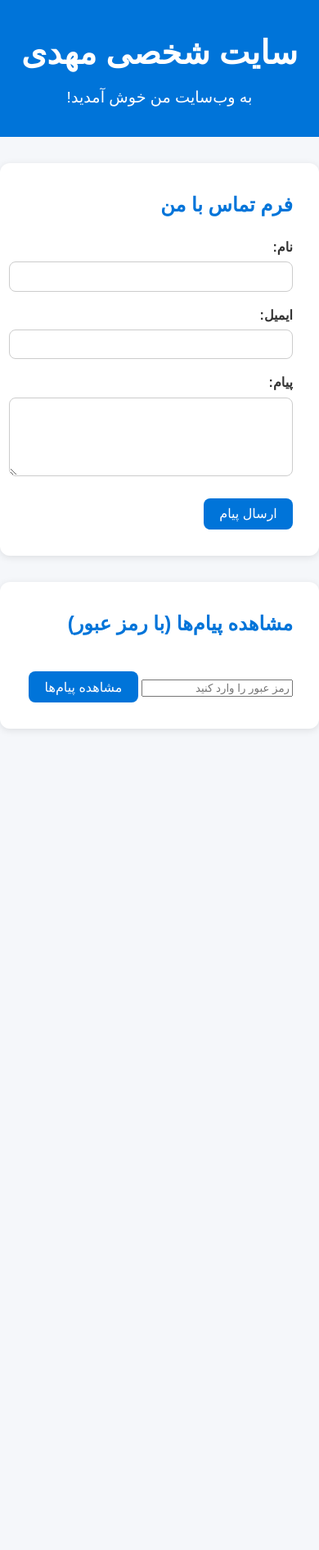
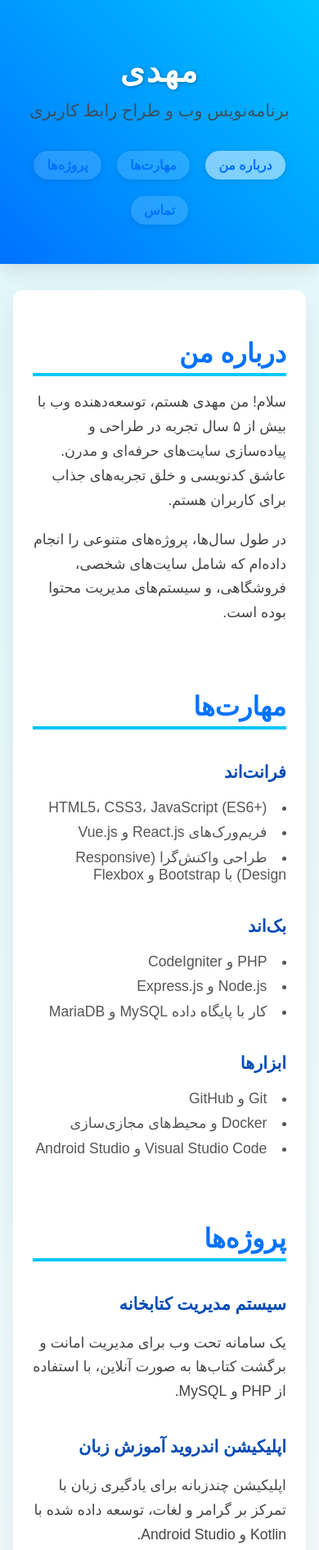
Before and after one commit to mahdi-R98/my-personal-website, a plain HTML site: page index.html in a window 390 px wide. Shown: the top 1891 px of the page at 82% size. Before the commit the page ends 921 px from the top, so only its background shows below. Drawn offline with Linux system fonts and the light colour scheme; a web font is replaced by a local one.

Commit message:
Update index.html

```diff
--- a/index.html
+++ b/index.html
@@ -1,215 +1,329 @@
 <!DOCTYPE html>
 <html lang="fa" dir="rtl">
 <head>
-  <meta charset="UTF-8">
-  <meta name="viewport" content="width=device-width, initial-scale=1">
+<meta charset="UTF-8" />
+<meta name="viewport" content="width=device-width, initial-scale=1" />
 <title>سایت شخصی مهدی</title>
-  <link href="https://cdn.fontcdn.ir/Font/Persian/Vazir/Vazir.css" rel="stylesheet">
+<link href="https://cdn.fontcdn.ir/Font/Persian/Vazir/Vazir.css" rel="stylesheet" />
 <style>
+  /* ریست پایه */
+  * {
+    box-sizing: border-box;
+  }
   body {
     font-family: 'Vazir', sans-serif;
     margin: 0;
     padding: 0;
-      background: #f5f7fa;
-      color: #333;
-      line-height: 1.6;
+    background: linear-gradient(135deg, #e0f7fa, #ffffff);
+    color: #222;
+    scroll-behavior: smooth;
+  }
+  a {
+    text-decoration: none;
+    color: #0072ff;
+    transition: color 0.3s ease;
+  }
+  a:hover {
+    color: #004bb5;
   }
   header {
-      background: #0074d9;
+    background: linear-gradient(45deg, #0072ff, #00c6ff);
+    color: white;
+    padding: 4rem 1rem 3rem;
+    text-align: center;
+    box-shadow: 0 6px 25px rgba(0,0,0,0.12);
+    position: sticky;
+    top: 0;
+    z-index: 100;
+  }
+  header h1 {
+    margin: 0;
+    font-size: 3.5rem;
+    font-weight: 900;
+    letter-spacing: 2px;
+    text-shadow: 1px 1px 5px rgba(0,0,0,0.3);
+  }
+  header p {
+    font-size: 1.3rem;
+    margin-top: 0.5rem;
+    font-weight: 500;
+    opacity: 0.85;
+  }
+  nav {
+    margin-top: 2rem;
+    display: flex;
+    justify-content: center;
+    gap: 2.5rem;
+    flex-wrap: wrap;
+  }
+  nav a {
+    font-weight: 600;
+    font-size: 1.2rem;
+    padding: 0.7rem 1.3rem;
+    border-radius: 40px;
+    background: rgba(255 255 255 / 0.15);
+    box-shadow: 0 2px 8px rgba(0,0,0,0.1);
+    transition: background 0.3s ease;
+  }
+  nav a:hover, nav a.active {
+    background: rgba(255 255 255 / 0.5);
+  }
+
+  main {
+    max-width: 900px;
+    margin: 3rem auto 5rem;
+    background: white;
+    border-radius: 18px;
+    padding: 3rem 3.5rem;
+    box-shadow: 0 14px 40px rgba(0,0,0,0.08);
+  }
+  section {
+    margin-bottom: 5rem;
+  }
+  section:last-child {
+    margin-bottom: 0;
+  }
+  h2 {
+    color: #0072ff;
+    font-weight: 900;
+    font-size: 2.8rem;
+    margin-bottom: 1rem;
+    border-bottom: 4px solid #00c6ff;
+    padding-bottom: 0.3rem;
+  }
+  h3 {
+    font-size: 1.7rem;
+    margin-top: 2.5rem;
+    color: #004bb5;
+  }
+  p {
+    line-height: 1.7;
+    font-size: 1.1rem;
+    color: #444;
+  }
+  ul {
+    list-style: inside disc;
+    padding: 0;
+    margin-top: 1rem;
+    color: #555;
+    font-size: 1.1rem;
+  }
+  ul li {
+    margin-bottom: 0.6rem;
+  }
+  /* فرم تماس */
+  form {
+    margin-top: 2rem;
+    display: flex;
+    flex-direction: column;
+  }
+  label {
+    margin-top: 1.5rem;
+    font-weight: 700;
+    font-size: 1.1rem;
+  }
+  input, textarea {
+    margin-top: 0.6rem;
+    padding: 1rem 1.2rem;
+    font-size: 1.1rem;
+    border: 2px solid #ddd;
+    border-radius: 15px;
+    transition: border-color 0.3s ease;
+    font-family: 'Vazir', sans-serif;
+  }
+  input:focus, textarea:focus {
+    border-color: #0072ff;
+    outline: none;
+    box-shadow: 0 0 10px #0072ffaa;
+  }
+  textarea {
+    resize: vertical;
+    min-height: 120px;
+    max-height: 250px;
+  }
+  button {
+    margin-top: 2.2rem;
+    background: #0072ff;
+    color: white;
+    padding: 1.1rem 2rem;
+    border: none;
+    border-radius: 30px;
+    font-size: 1.3rem;
+    font-weight: 900;
+    cursor: pointer;
+    align-self: start;
+    transition: background 0.3s ease;
+    box-shadow: 0 6px 15px #0072ff88;
+  }
+  button:hover {
+    background: #004bb5;
+    box-shadow: 0 8px 20px #004bb5cc;
+  }
+  .form-message {
+    margin-top: 1.5rem;
+    font-weight: 700;
+    font-size: 1.1rem;
+    color: #0072ff;
+  }
+  /* فوتر */
+  footer {
+    background: #0072ff;
     color: white;
     text-align: center;
     padding: 2rem 1rem;
+    font-size: 1rem;
+    box-shadow: inset 0 1px 6px #ffffff44;
+  }
+
+  /* ریسپانسیو */
+  @media (max-width: 720px) {
+    main {
+      margin: 2rem 1rem 4rem;
+      padding: 2rem 1.5rem;
+      border-radius: 12px;
     }
     header h1 {
-      margin: 0;
-      font-size: 2.5rem;
+      font-size: 2.4rem;
     }
-    header p {
-      margin: 0.5rem 0 0;
-      font-size: 1.2rem;
+    nav {
+      gap: 1.2rem;
     }
-    section {
-      max-width: 800px;
-      margin: 2rem auto;
-      background: #fff;
-      padding: 2rem;
-      border-radius: 12px;
-      box-shadow: 0 2px 10px rgba(0,0,0,0.1);
+    nav a {
+      font-size: 1rem;
+      padding: 0.5rem 1rem;
     }
     h2 {
-      color: #0074d9;
-      margin-top: 0;
+      font-size: 2rem;
     }
-    form label {
-      display: block;
-      margin-top: 1rem;
-      font-weight: bold;
-    }
-    input[type="text"],
-    input[type="email"],
-    textarea {
-      width: 100%;
-      padding: 0.6rem;
-      margin-top: 0.3rem;
-      border: 1px solid #ccc;
-      border-radius: 8px;
-      font-family: 'Vazir', sans-serif;
+    h3 {
+      font-size: 1.3rem;
     }
     button {
-      margin-top: 1.2rem;
-      background: #0074d9;
-      color: white;
-      padding: 0.6rem 1.2rem;
-      border: none;
-      border-radius: 8px;
-      font-size: 1rem;
-      cursor: pointer;
+      padding: 0.9rem 1.6rem;
+      font-size: 1.1rem;
     }
-    button:hover {
-      background: #005fa3;
-    }
-    .form-message {
-      margin-top: 1rem;
-      padding: 0.8rem;
-      border-radius: 8px;
-      display: none;
-    }
-    .success {
-      background: #d4edda;
-      color: #155724;
-    }
-    .error {
-      background: #f8d7da;
-      color: #721c24;
-    }
-    #messagesList {
-      display: none;
-      margin-top: 1rem;
-    }
-    .message-item {
-      background: #f1f1f1;
-      padding: 1rem;
-      margin-bottom: 1rem;
-      border-radius: 8px;
-      white-space: pre-wrap;
   }
 </style>
 </head>
 <body>
+
 <header>
-    <h1>سایت شخصی مهدی</h1>
-    <p>به وب‌سایت من خوش آمدید!</p>
+  <h1>مهدی</h1>
+  <p>برنامه‌نویس وب و طراح رابط کاربری</p>
+  <nav>
+    <a href="#about" class="active">درباره من</a>
+    <a href="#skills">مهارت‌ها</a>
+    <a href="#projects">پروژه‌ها</a>
+    <a href="#contact">تماس</a>
+  </nav>
 </header>
 
-  <section>
-    <h2>فرم تماس با من</h2>
+<main>
+  <section id="about">
+    <h2>درباره من</h2>
+    <p>سلام! من مهدی هستم، توسعه‌دهنده وب با بیش از ۵ سال تجربه در طراحی و پیاده‌سازی سایت‌های حرفه‌ای و مدرن. عاشق کدنویسی و خلق تجربه‌های جذاب برای کاربران هستم.</p>
+    <p>در طول سال‌ها، پروژه‌های متنوعی را انجام داده‌ام که شامل سایت‌های شخصی، فروشگاهی، و سیستم‌های مدیریت محتوا بوده است.</p>
+  </section>
+
+  <section id="skills">
+    <h2>مهارت‌ها</h2>
+    <h3>فرانت‌اند</h3>
+    <ul>
+      <li>HTML5، CSS3، JavaScript (ES6+)</li>
+      <li>فریم‌ورک‌های React.js و Vue.js</li>
+      <li>طراحی واکنش‌گرا (Responsive Design) با Bootstrap و Flexbox</li>
+    </ul>
+    <h3>بک‌اند</h3>
+    <ul>
+      <li>PHP و CodeIgniter</li>
+      <li>Node.js و Express.js</li>
+      <li>کار با پایگاه داده MySQL و MariaDB</li>
+    </ul>
+    <h3>ابزارها</h3>
+    <ul>
+      <li>Git و GitHub</li>
+      <li>Docker و محیط‌های مجازی‌سازی</li>
+      <li>Visual Studio Code و Android Studio</li>
+    </ul>
+  </section>
+
+  <section id="projects">
+    <h2>پروژه‌ها</h2>
+    <h3>سیستم مدیریت کتابخانه</h3>
+    <p>یک سامانه تحت وب برای مدیریت امانت و برگشت کتاب‌ها به صورت آنلاین، با استفاده از PHP و MySQL.</p>
+
+    <h3>اپلیکیشن اندروید آموزش زبان</h3>
+    <p>اپلیکیشن چندزبانه برای یادگیری زبان با تمرکز بر گرامر و لغات، توسعه داده شده با Kotlin و Android Studio.</p>
+
+    <h3>وبسایت فروشگاهی</h3>
+    <p>وبسایت فروشگاه اینترنتی با امکانات سبد خرید، پرداخت آنلاین و پنل مدیریت، با React و Node.js.</p>
+  </section>
+
+  <section id="contact">
+    <h2>تماس با من</h2>
+    <p>اگر سوال یا پروژه‌ای دارید، خوشحال می‌شوم با شما همکاری کنم.</p>
     <form id="contactForm">
-      <label for="name">نام:</label>
-      <input type="text" id="name" name="name" required>
+      <label for="name">نام و نام خانوادگی</label>
+      <input type="text" id="name" name="name" placeholder="نام خود را وارد کنید" required />
 
-      <label for="email">ایمیل:</label>
-      <input type="email" id="email" name="email" required>
+      <label for="email">ایمیل</label>
+      <input type="email" id="email" name="email" placeholder="example@mail.com" required />
 
-      <label for="message">پیام:</label>
-      <textarea id="message" name="message" rows="5" required></textarea>
+      <label for="message">پیام</label>
+      <textarea id="message" name="message" placeholder="متن پیام شما..." required></textarea>
 
       <button type="submit">ارسال پیام</button>
-      <div id="formMessage" class="form-message"></div>
+      <p class="form-message" id="formMessage"></p>
     </form>
   </section>
+</main>
 
-  <section>
-    <h2>مشاهده پیام‌ها (با رمز عبور)</h2>
-    <input type="password" id="passwordInput" placeholder="رمز عبور را وارد کنید">
-    <button id="checkPasswordBtn">مشاهده پیام‌ها</button>
-    <div id="passwordMessage" class="form-message error" style="display: none;"></div>
-    <div id="messagesList">
-      <h3>پیام‌های دریافتی:</h3>
-      <div id="messagesContainer"></div>
-    </div>
-  </section>
+<footer>
+  <p>© ۲۰۲۵ مهدی - تمامی حقوق محفوظ است.</p>
+</footer>
 
 <script>
-    let messages = JSON.parse(localStorage.getItem('messages')) || [];
+  // تغییر کلاس active در منو هنگام کلیک
+  const navLinks = document.querySelectorAll("nav a");
+  navLinks.forEach(link => {
+    link.addEventListener("click", e => {
+      navLinks.forEach(l => l.classList.remove("active"));
+      e.target.classList.add("active");
+    });
+  });
 
-    document.getElementById('contactForm').addEventListener('submit', function(event) {
-      event.preventDefault();
-      const name = this.name.value.trim();
-      const email = this.email.value.trim();
-      const message = this.message.value.trim();
-      const formMessage = document.getElementById('formMessage');
-      formMessage.style.display = 'none';
+  // فرم تماس (بدون ارسال سرور، فقط نمایش پیام موفقیت)
+  const form = document.getElementById("contactForm");
+  const formMessage = document.getElementById("formMessage");
+  form.addEventListener("submit", function(e) {
+    e.preventDefault();
+    // ساده‌ترین اعتبارسنجی
+    const name = form.name.value.trim();
+    const email = form.email.value.trim();
+    const message = form.message.value.trim();
 
-      if (name.length < 3) {
-        showMessage('نام باید حداقل ۳ کاراکتر باشد.', false);
+    if(name.length < 2) {
+      formMessage.style.color = "red";
+      formMessage.textContent = "لطفا نام خود را درست وارد کنید.";
       return;
     }
-      if (!validateEmail(email)) {
-        showMessage('ایمیل معتبر نیست.', false);
+    if(!email.match(/^[^\\s@]+@[^\\s@]+\\.[^\\s@]+$/)) {
+      formMessage.style.color = "red";
+      formMessage.textContent = "ایمیل معتبر وارد کنید.";
       return;
     }
-      if (message.length < 10) {
-        showMessage('پیام باید حداقل ۱۰ کاراکتر باشد.', false);
+    if(message.length < 5) {
+      formMessage.style.color = "red";
+      formMessage.textContent = "متن پیام خیلی کوتاه است.";
       return;
     }
 
-      const newMessage = {
-        name,
-        email,
-        message,
-        time: new Date().toLocaleString()
-      };
-      messages.push(newMessage);
-      localStorage.setItem('messages', JSON.stringify(messages));
-      showMessage('پیام با موفقیت ارسال شد.', true);
-      this.reset();
+    // نمایش پیام موفقیت
+    formMessage.style.color = "#0072ff";
+    formMessage.textContent = "پیام شما با موفقیت ارسال شد. متشکرم!";
+    form.reset();
   });
+</script>
 
-    function showMessage(text, success) {
-      const formMessage = document.getElementById('formMessage');
-      formMessage.textContent = text;
-      formMessage.className = 'form-message ' + (success ? 'success' : 'error');
-      formMessage.style.display = 'block';
-    }
-
-    function validateEmail(email) {
-      const re = /^[^\\s@]+@[^\\s@]+\\.[^\\s@]+$/;
-      return re.test(email);
-    }
-
-    const correctPassword = 'M89P90';
-    const passwordInput = document.getElementById('passwordInput');
-    const checkPasswordBtn = document.getElementById('checkPasswordBtn');
-    const passwordMessage = document.getElementById('passwordMessage');
-    const messagesList = document.getElementById('messagesList');
-    const messagesContainer = document.getElementById('messagesContainer');
-
-    checkPasswordBtn.addEventListener('click', function() {
-      const entered = passwordInput.value.trim();
-      if (entered === correctPassword) {
-        passwordMessage.style.display = 'none';
-        messagesList.style.display = 'block';
-        renderMessages();
-      } else {
-        passwordMessage.textContent = 'رمز عبور اشتباه است.';
-        passwordMessage.style.display = 'block';
-        messagesList.style.display = 'none';
-      }
-    });
-
-    function renderMessages() {
-      if (messages.length === 0) {
-        messagesContainer.innerHTML = '<p>هیچ پیامی ارسال نشده است.</p>';
-        return;
-      }
-      messagesContainer.innerHTML = '';
-      messages.forEach(msg => {
-        const div = document.createElement('div');
-        div.className = 'message-item';
-        div.textContent = `نام: ${msg.name}\\nایمیل: ${msg.email}\\nزمان: ${msg.time}\\n\\nپیام:\\n${msg.message}`;
-        messagesContainer.appendChild(div);
-      });
-    }
-  </script>
 </body>
 </html>
```
Lines whose indentation alone changed are shown as unchanged.
